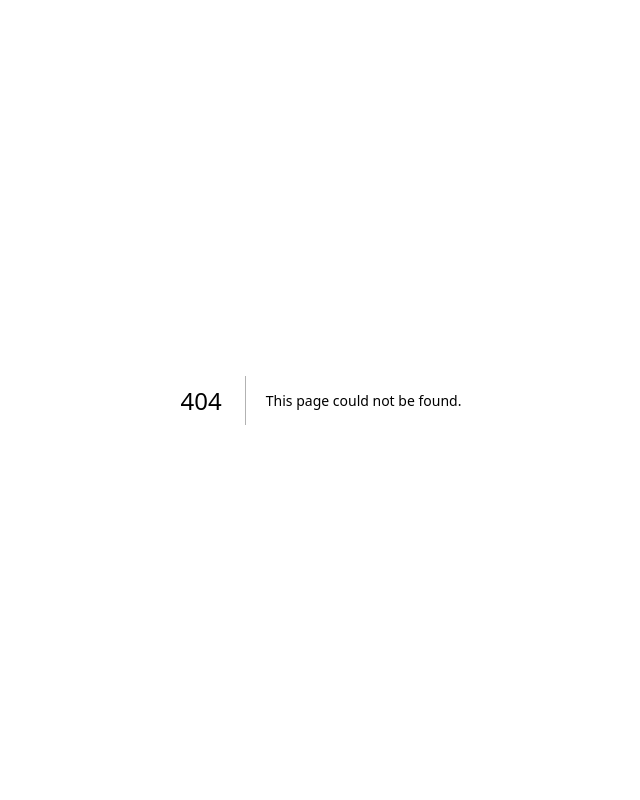
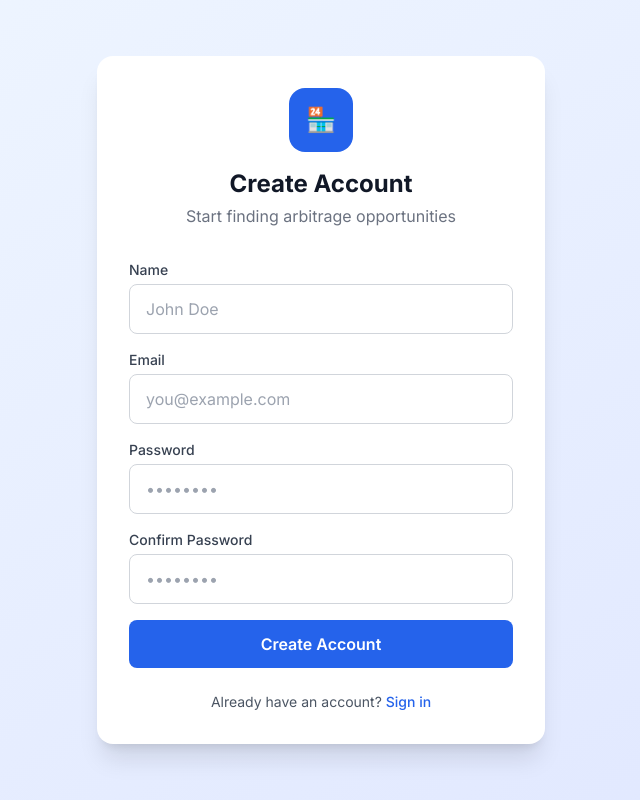
Before and after one commit to Sbencompany/retail-arbitrage-intelligence, a Next.js app in the folder apps/web/: page /register in a window 1280 px wide. Before the commit this address had no page. Shown: the whole page, without its empty margins (319-959 px from the left). Built offline with nearby package versions, Linux system fonts and the light colour scheme.

Commit message:
feat: add Register page

```diff
--- /dev/null
+++ b/apps/web/src/app/(auth)/register/page.tsx
@@ -0,0 +1,94 @@
+'use client';
+import { useState } from 'react';
+import { useRouter } from 'next/navigation';
+import { useForm } from 'react-hook-form';
+import { zodResolver } from '@hookform/resolvers/zod';
+import { z } from 'zod';
+import { toast } from 'sonner';
+import { authApi } from '@/lib/api';
+import { useAuthStore } from '@/stores/auth.store';
+import Link from 'next/link';
+
+const registerSchema = z.object({
+  name: z.string().min(2, 'Name must be at least 2 characters'),
+  email: z.string().email('Invalid email'),
+  password: z.string().min(8, 'Password must be at least 8 characters')
+    .regex(/^(?=.*[a-z])(?=.*[A-Z])(?=.*\d)(?=.*[@$!%*?&])/, 'Must include uppercase, lowercase, number and special character'),
+  confirmPassword: z.string(),
+}).refine(data => data.password === data.confirmPassword, {
+  message: "Passwords don't match",
+  path: ['confirmPassword'],
+});
+
+type RegisterForm = z.infer<typeof registerSchema>;
+
+export default function RegisterPage() {
+  const router = useRouter();
+  const { login } = useAuthStore();
+  const [isLoading, setIsLoading] = useState(false);
+
+  const { register, handleSubmit, formState: { errors } } = useForm<RegisterForm>({
+    resolver: zodResolver(registerSchema),
+  });
+
+  const onSubmit = async (data: RegisterForm) => {
+    setIsLoading(true);
+    try {
+      const resp: any = await authApi.register(data.name, data.email, data.password);
+      const { user, accessToken, refreshToken } = resp.data;
+      login(user, accessToken, refreshToken);
+      toast.success('Account created successfully!');
+      router.push('/dashboard');
+    } catch (error: any) {
+      toast.error(error.response?.data?.message || 'Registration failed');
+    } finally {
+      setIsLoading(false);
+    }
+  };
+
+  return (
+    <div className="min-h-screen bg-gradient-to-br from-blue-50 to-indigo-100 flex items-center justify-center p-4">
+      <div className="bg-white rounded-2xl shadow-xl w-full max-w-md p-8">
+        <div className="text-center mb-8">
+          <div className="inline-flex items-center justify-center w-16 h-16 bg-blue-600 rounded-2xl mb-4">
+            <span className="text-2xl">🏪</span>
+          </div>
+          <h1 className="text-2xl font-bold text-gray-900">Create Account</h1>
+          <p className="text-gray-500 mt-1">Start finding arbitrage opportunities</p>
+        </div>
+
+        <form onSubmit={handleSubmit(onSubmit)} className="space-y-4">
+          {['name', 'email', 'password', 'confirmPassword'].map((field) => (
+            <div key={field}>
+              <label className="block text-sm font-medium text-gray-700 mb-1 capitalize">
+                {field === 'confirmPassword' ? 'Confirm Password' : field}
+              </label>
+              <input
+                {...register(field as any)}
+                type={field.includes('password') || field.includes('Password') ? 'password' : field === 'email' ? 'email' : 'text'}
+                placeholder={field === 'name' ? 'John Doe' : field === 'email' ? 'you@example.com' : '••••••••'}
+                className="w-full px-4 py-3 border border-gray-300 rounded-lg focus:ring-2 focus:ring-blue-500 focus:border-transparent outline-none transition"
+              />
+              {errors[field as keyof typeof errors] && (
+                <p className="text-red-500 text-xs mt-1">{errors[field as keyof typeof errors]?.message}</p>
+              )}
+            </div>
+          ))}
+
+          <button
+            type="submit"
+            disabled={isLoading}
+            className="w-full bg-blue-600 hover:bg-blue-700 disabled:bg-blue-400 text-white font-semibold py-3 rounded-lg transition-colors"
+          >
+            {isLoading ? 'Creating account...' : 'Create Account'}
+          </button>
+        </form>
+
+        <p className="text-center text-gray-600 text-sm mt-6">
+          Already have an account?{' '}
+          <Link href="/login" className="text-blue-600 hover:underline font-medium">Sign in</Link>
+        </p>
+      </div>
+    </div>
+  );
+}
```
